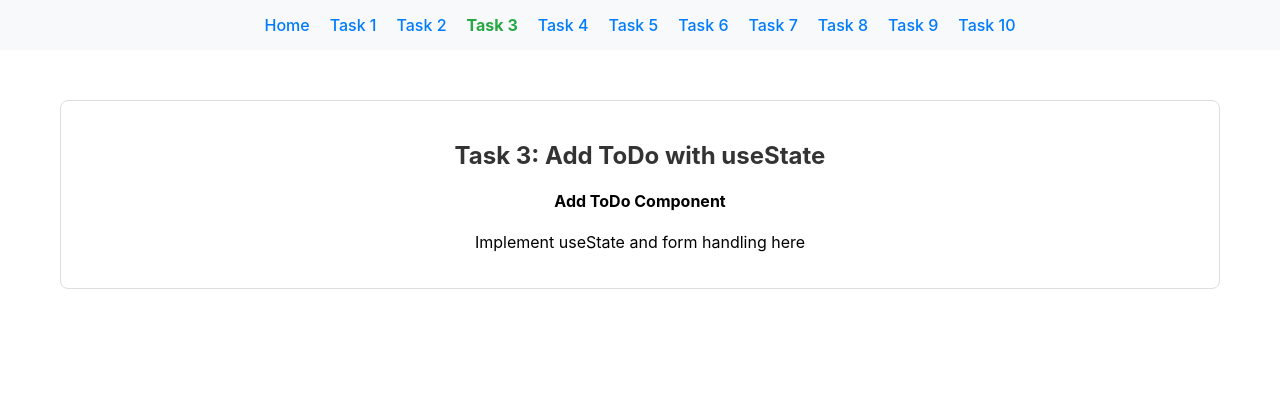
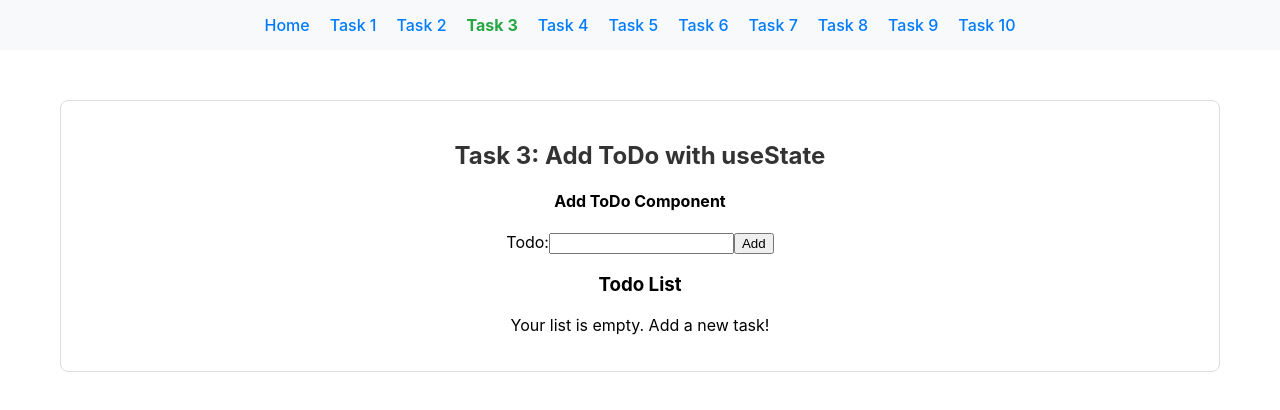
Before and after one commit to tytyu073iop/node.js-pre-training-assignment-solution-Innovice, a React (Create React App) app in the folder React-CSS/react-todo-app/: page /task-03 in a window 1280 px wide. Shown: the top 410 px of the page. Built offline with nearby package versions, Linux system fonts and the light colour scheme.

Commit message:
done task 3

```diff
--- a/React-CSS/react-todo-app/src/solutions/task-03/AddToDo.tsx
+++ b/React-CSS/react-todo-app/src/solutions/task-03/AddToDo.tsx
@@ -1,5 +1,6 @@
 import React, { useState } from 'react';
 import { Todo } from '../../types';
+import { ToDoList } from '../task-01/ToDoList';
 
 /**
  * Task 3: AddToDo Component
@@ -48,11 +49,42 @@ export const AddToDo: React.FC = () => {
   // const [inputValue, setInputValue] = useState('');
   // const [todos, setTodos] = useState<Todo[]>([]);
 
+  const [title, setTitle] = useState<string>('');
+  const [todos, setTodos] = useState<Todo[]>([]);
+  let counter = 0;
+
+  function addTodo(title: string) {
+    let todo : Todo = {id: counter++, title, completed : false};
+    setTodos(pre => [...pre, todo]);
+  }
+
+  function handleInput(event: React.ChangeEvent<HTMLInputElement>) {
+    setTitle(event.target.value);
+  }
+
+  function handleSubmit(e: React.FormEvent<HTMLFormElement>) {
+    e.preventDefault();
+
+    if (title === '') {
+      return;
+    }
+
+    addTodo(title);
+
+    setTitle('');
+  }
+
   return (
     <div>
       {/* TODO: Replace this with your implementation */}
       <h4>Add ToDo Component</h4>
-      <p>Implement useState and form handling here</p>
+      <form onSubmit={handleSubmit}>
+        <label>Todo:
+          <input type='text' value={title} onChange={handleInput}/>
+        </label>
+        <button type="submit">Add</button>
+      </form>
+      <ToDoList todos={todos} />
     </div>
   );
 };
```
Also changed, not shown: React-CSS/react-todo-app/tasks/task-03.md (+3 -0 lines).
